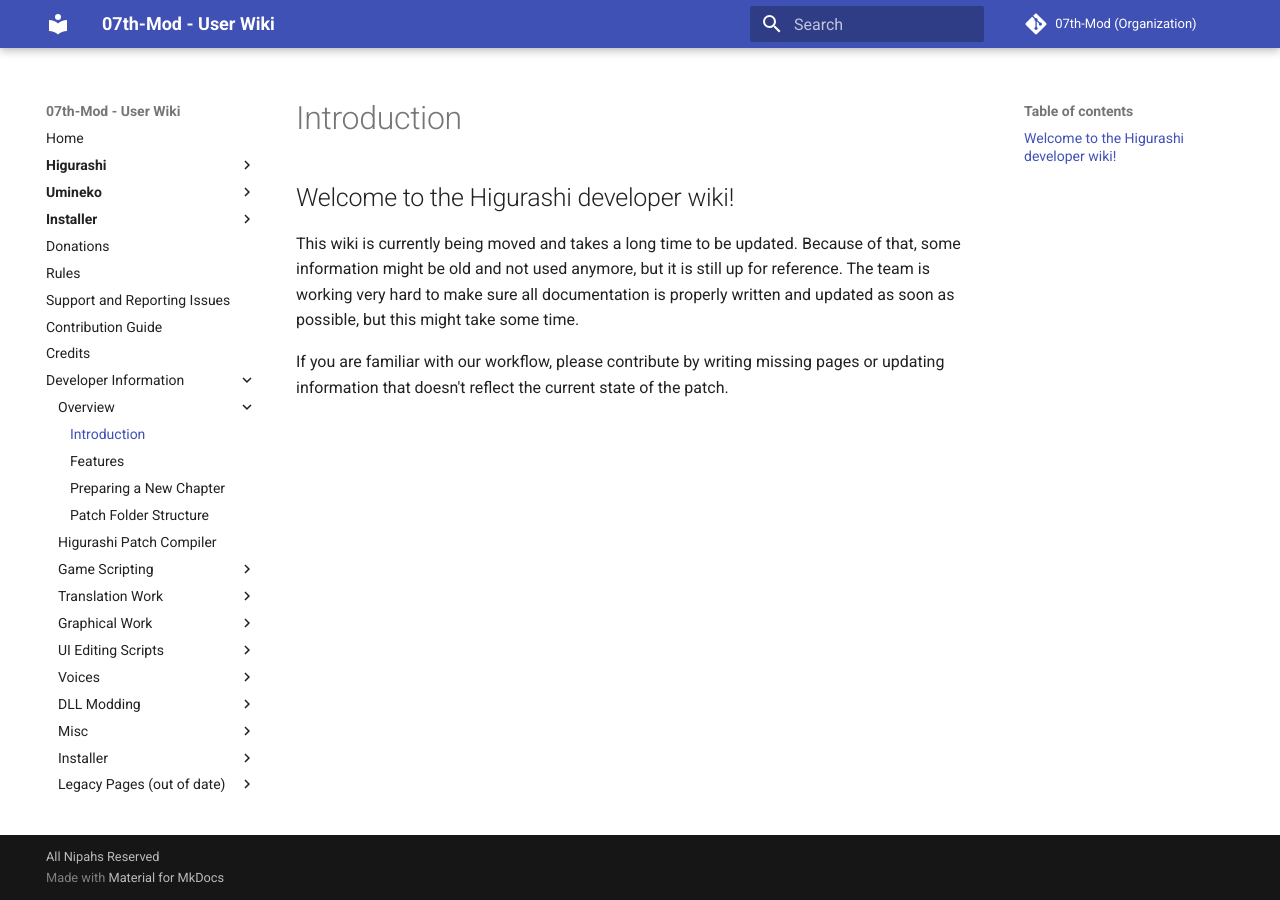
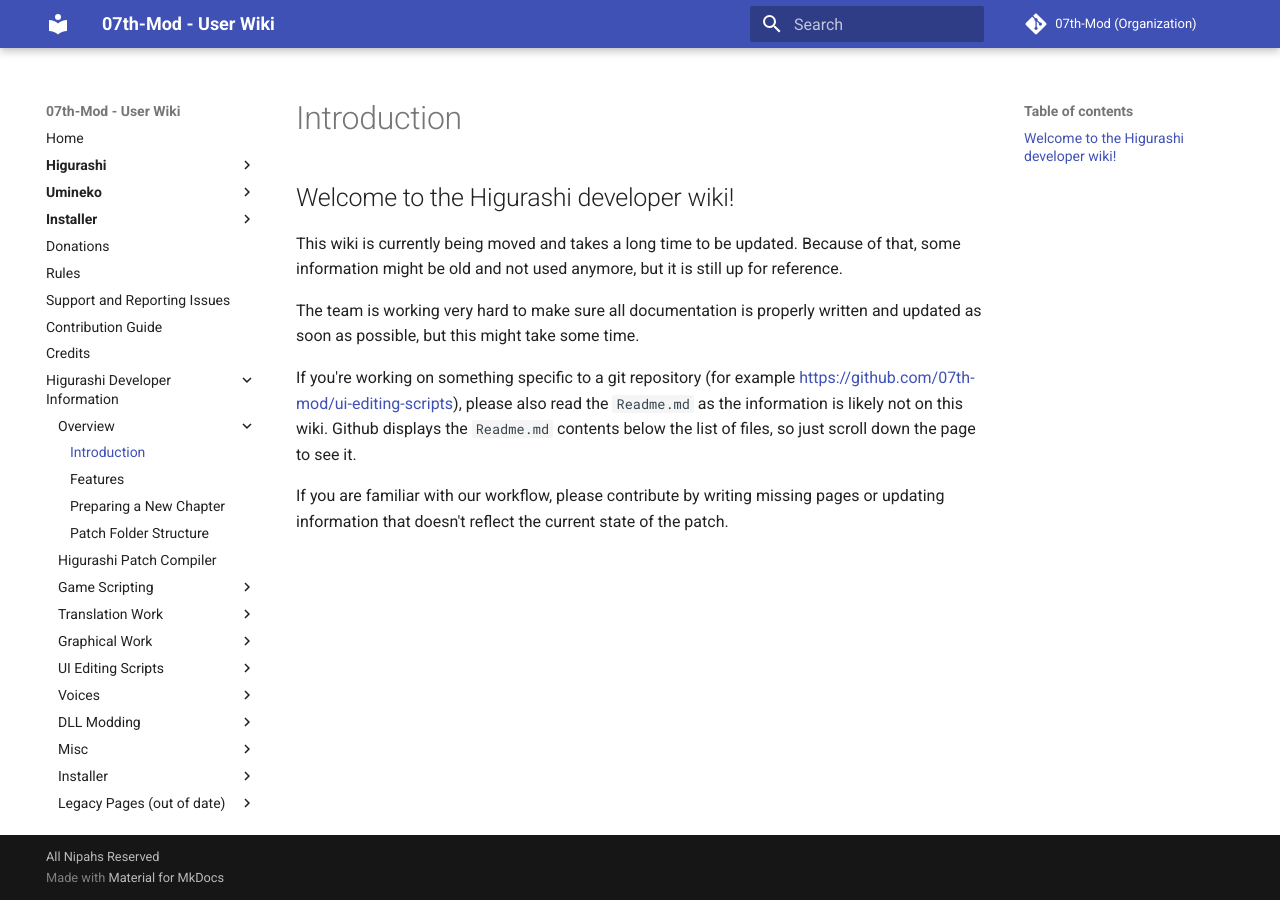
Before and after one commit to 07th-mod/wiki, an MkDocs documentation site: the page built from docs/developer/overview/introduction.md, in a window 1280 px wide. Built offline with MkDocs 1.6.1 and Material for MkDocs 9.7.7, drawn with Linux system fonts in a browser that asks for light colours.

Commit message:
Add download page for PSD files and templates used in our mod

```diff
--- a/docs/developer/overview/introduction.md
+++ b/docs/developer/overview/introduction.md
@@ -1,6 +1,9 @@
 ## Welcome to the Higurashi developer wiki!
 
 This wiki is currently being moved and takes a long time to be updated. Because of that, some information might be old and not used anymore, but it is still up for reference.
+
 The team is working very hard to make sure all documentation is properly written and updated as soon as possible, but this might take some time.
 
+If you're working on something specific to a git repository (for example <https://github.com/07th-mod/ui-editing-scripts>), please also read the `Readme.md` as the information is likely not on this wiki. Github displays the `Readme.md` contents below the list of files, so just scroll down the page to see it.
+
 If you are familiar with our workflow, please contribute by writing missing pages or updating information that doesn't reflect the current state of the patch.
--- a/mkdocs.yml
+++ b/mkdocs.yml
@@ -38,7 +38,7 @@
     - Support and Reporting Issues: Support.md
     - Contribution Guide: Beginners-guide.md
     - Credits: Credits.md
-    - Developer Information:
+    - Higurashi Developer Information:
         - Overview:
             - Introduction: developer/overview/introduction.md
             - Features: developer/overview/features.md
@@ -54,6 +54,7 @@
             - Console Exclusive Content: developer/translation/console-exclusive-content.md
             - Censorship / Script Changes: developer/translation/censorship-script-changes.md
         - Graphical Work:
+            - PSD Files, Templates: developer/graphics/psd-files-templates.md
             - Resources, Technical Details: developer/graphics/resources-technical-details.md
             - Sunset/Night Filters: developer/graphics/sunset-night-filters.md
             - Mangagamer Sprite Edits: developer/graphics/mangagamer-sprite-edits.md
```
Also changed, not shown: docs/developer/graphics/psd-files-templates.md (added, +23 -0 lines).
